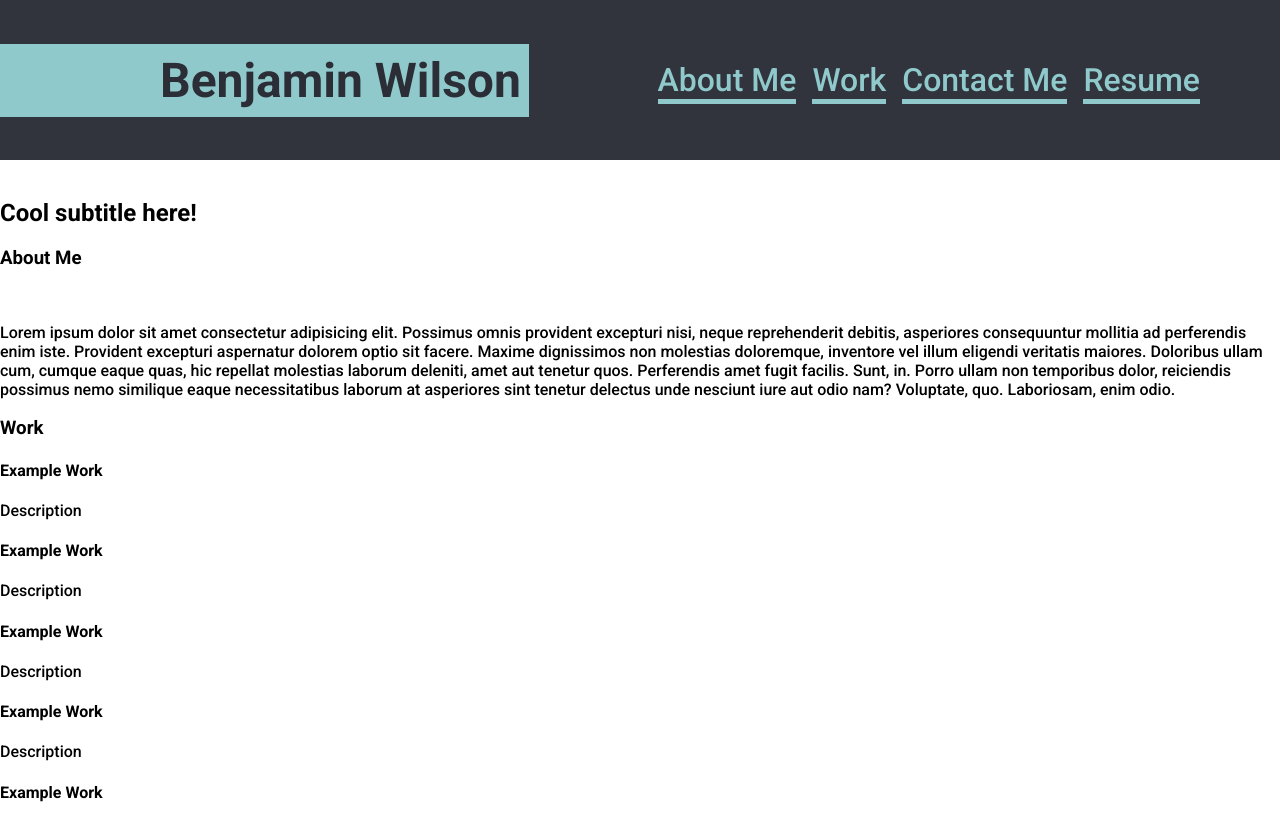
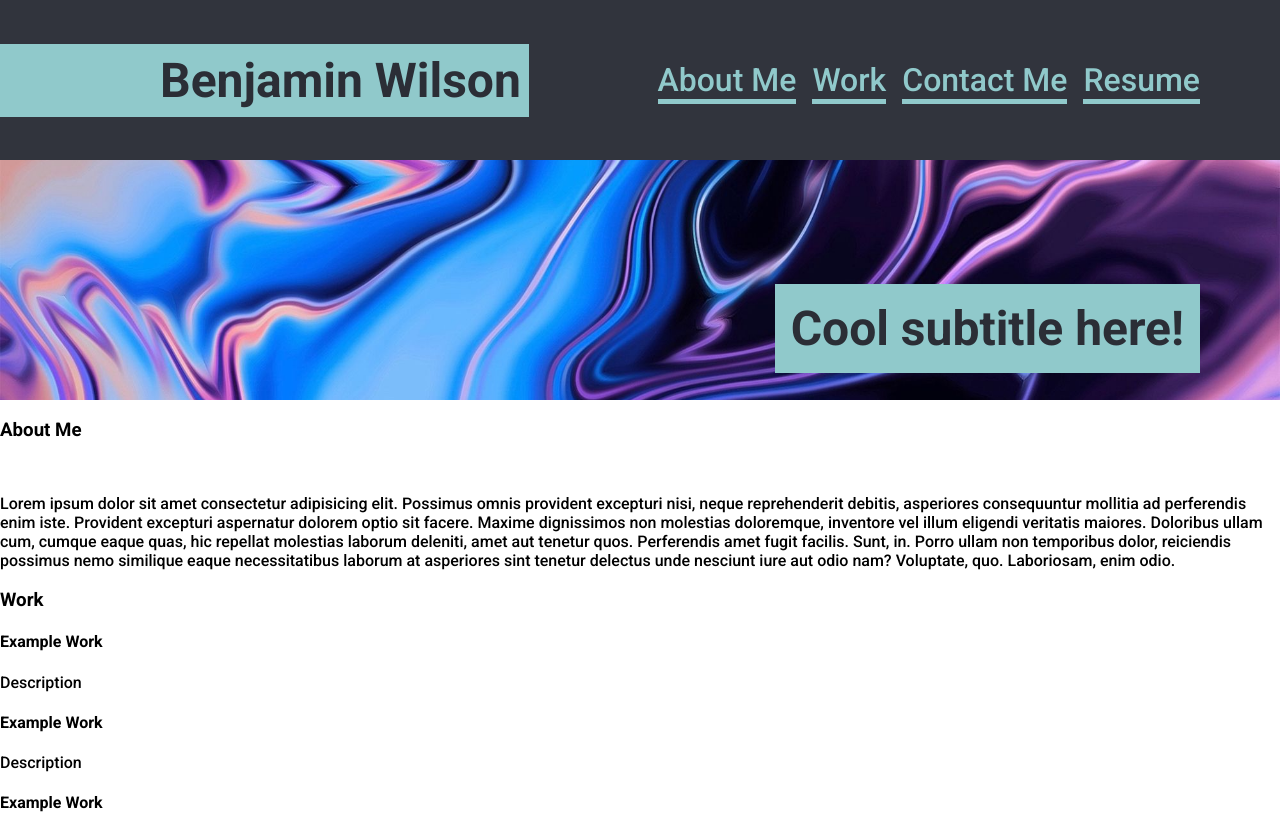
Before and after one commit to MarketingPlus/professional-portfolio, a plain HTML site: page index.html in a window 1280 px wide. Shown: the top 815 px of the page. Drawn offline with Linux system fonts and the light colour scheme.

Commit message:
main photo added and styled

```diff
--- a/assets/css/style.css
+++ b/assets/css/style.css
@@ -72,3 +72,34 @@ html {
   color: var(--first-color);
   padding: 0.5rem;
 }
+
+/* =========== MAIN PHOTO ================= */
+
+.main__photo {
+  width: 100%;
+  height: 15rem;
+  margin: auto;
+}
+
+.main__photo img {
+  width: 100%;
+  height: 15rem;
+  object-fit: cover;
+}
+
+.text__overlay {
+  position: relative;
+  top: -10rem;
+  display: flex;
+  justify-content: flex-end;
+  margin-right: 5rem;
+}
+
+.text__overlay h2 {
+  color: var(--first-color);
+  background-color: var(--second-color);
+  font-size: var(--one-font);
+  padding: 1rem;
+}
+
+/* =========== MAIN PHOTO ================= */
--- a/index.html
+++ b/index.html
@@ -25,9 +25,11 @@
         </div>
     </nav>
 
+    <!-- MAIN SECTION OF WEBSITE -->
+    <main>
         <!-- MAIN PHOTO -->
-    <section>
-        <img src="">
+        <section class="main__photo">
+            <img src="assets/images/background.jpg">
                 <div class="text__overlay">
                     <h2>Cool subtitle here!</h2>
                 </div>
@@ -115,6 +117,6 @@
         <section>
 
         </section>
-
+    </main>
 </body>
 </html>
```
Also changed, not shown: assets/images/background.jpg (added). Lines whose indentation alone changed are shown as unchanged.
